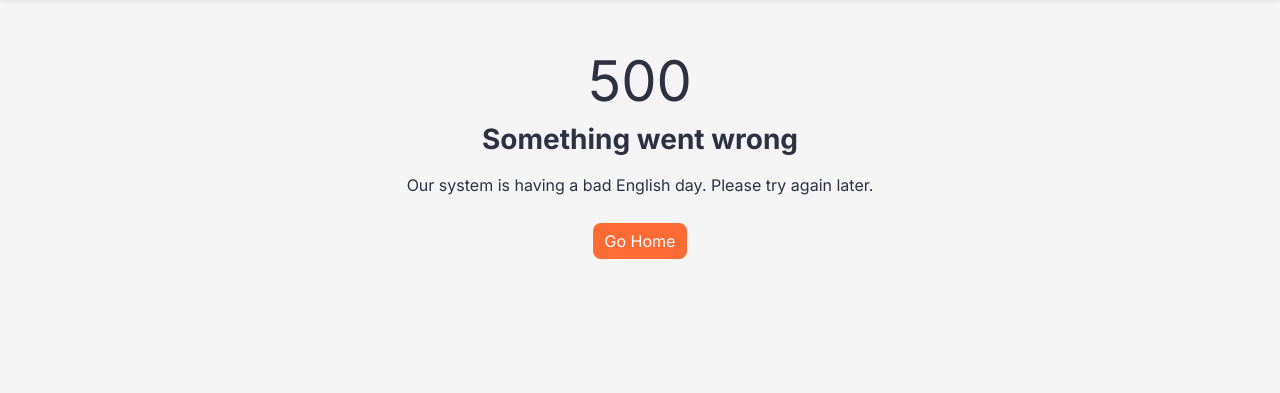
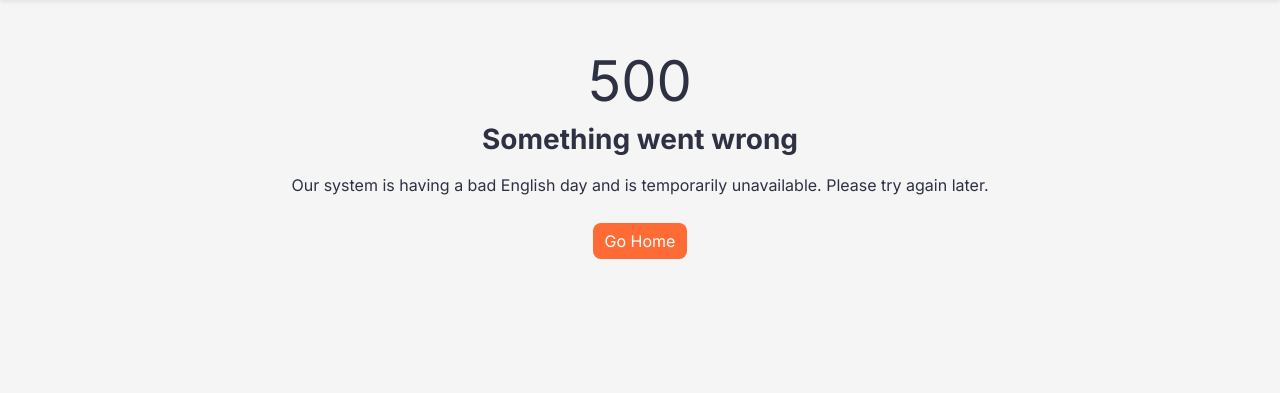
Before and after one commit to jackpoletek/cup-of-english, a Django app: template templates/500.html in a window 1280 px wide. Shown: the part 84-477 px from the top of the page. Run offline with Django 5.2, Linux system fonts and the light colour scheme; the template is opened without the code that fills it, so the values that code supplies are empty; parts of the project's set-up code (start-up, migrations or seed data) failed here and were passed over; some libraries are stand-ins or nearby versions.

Commit message:
Improve production error handling and DB connection recovery

```diff
--- a/cup_of_english/settings.py
+++ b/cup_of_english/settings.py
@@ -78,6 +78,9 @@ DATABASES = {
         ssl_require=True,
     )
 }
+
+# Close broken DB connections safely
+DATABASES["default"]["CONN_HEALTH_CHECKS"] = True
 
 # PASSWORD VALIDATION
 AUTH_PASSWORD_VALIDATORS = [
--- a/templates/500.html
+++ b/templates/500.html
@@ -9,7 +9,7 @@
     <h3 class="mb-3">Something went wrong</h3>
 
     <p class="mb-4">
-        Our system is having a bad English day. Please try again later.
+        Our system is having a bad English day and is temporarily unavailable. Please try again later.
     </p>
 
     <a href="{% url 'core:index' %}" class="btn btn-primary">
```
